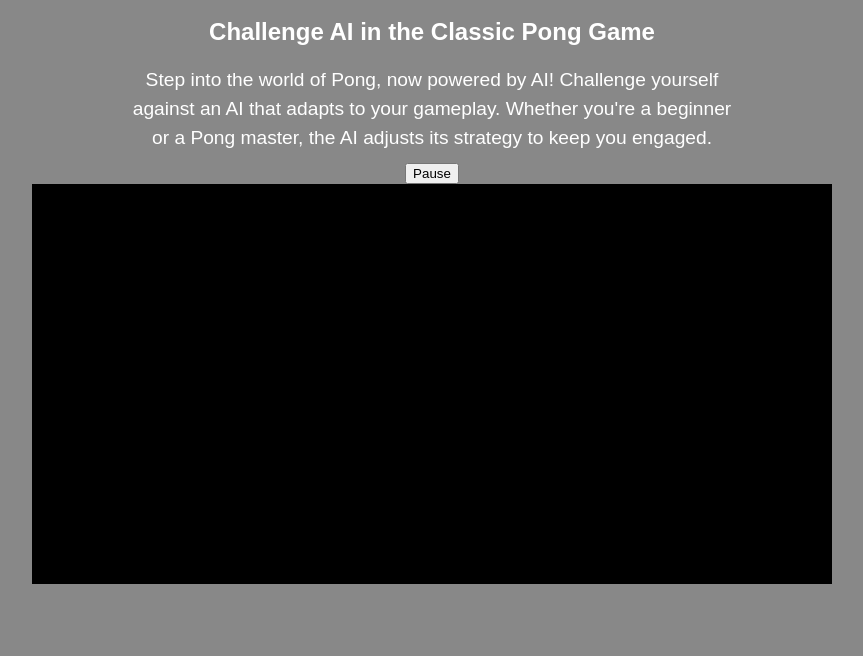
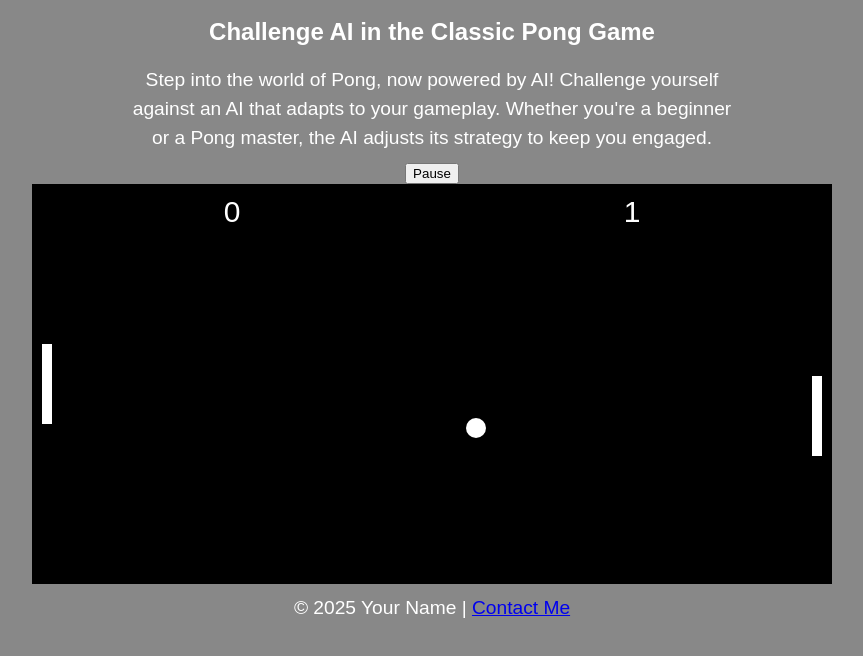
Before and after one commit to aroushq1/ENSF400Project, a website: page public/index.html in a window 1280 px wide. Shown: the part 124-780 px from the top of the page, without its empty margins (208-1071 px from the left). Drawn offline with Linux system fonts and the light colour scheme.

Commit message:
add: adding a footer

```diff
--- a/public/index.html
+++ b/public/index.html
@@ -41,5 +41,10 @@
             </section>
         </main>
 
+        <footer>
+            <p>&copy; 2025 Your Name | <a href="mailto:your.email@example.com">Contact Me</a></p>
+        </footer>
 
+        <script src="game.js"></script>
+    </Body>
 </html>
```
